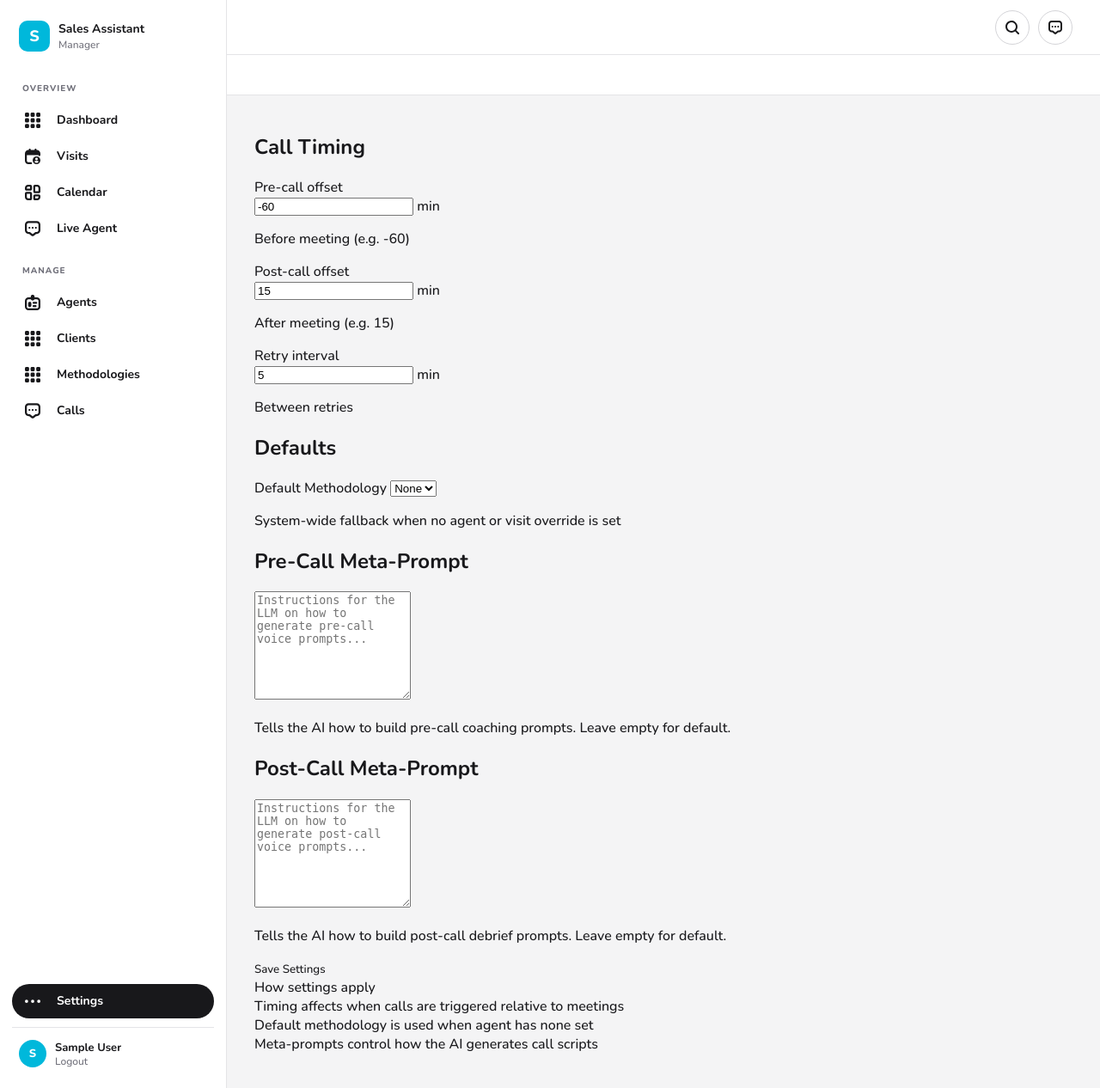
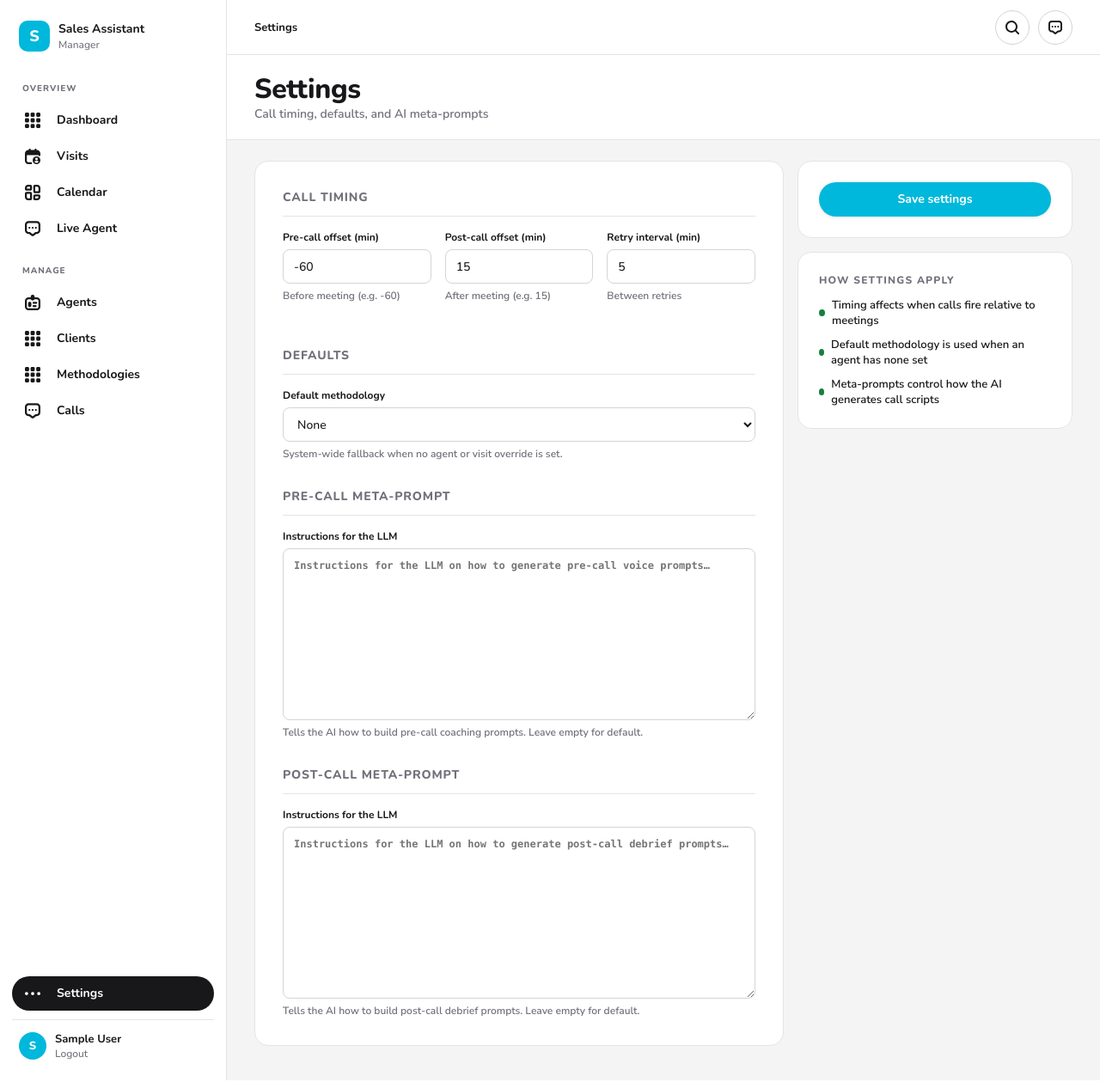
Before and after one commit to alexandruradulescu-neurony/florina-elixir, a Django app: page /manager/settings/ in a window 1280 px wide. Shown: the whole page at 86% size. Run offline with Django 4.2, Linux system fonts and the light colour scheme; the visitor is signed in with stand-in values (Sample User, id 1); data comes from the database, SQL or seed files in the repository; data that the repository does not hold is empty.

Commit message:
Settings screen: restyle with form-page chrome
Single-file restyle. Replaces Tailwind classes with .form-layout +
.form-card + .form-fieldset + .form-row + .form-sidebar (same pattern
as agent_form and methodology_form).

4 fieldsets in order: Call timing (3-col grid), Defaults (methodology
select), Pre-call meta-prompt (textarea), Post-call meta-prompt
(textarea). Sidebar has Save button card + "How settings apply" card
with 3 bullet rows.

Form contract preserved: POST to voice:global_settings, csrf_token,
existing field names. No view/model/form changes.

Co-Authored-By: Claude Opus 4.7 (1M context) <noreply@anthropic.com>

```diff
--- a/voice/templates/voice/manager/settings.html
+++ b/voice/templates/voice/manager/settings.html
@@ -1,130 +1,105 @@
-{% extends 'voice/base.html' %}
+{% extends "voice/base.html" %}
+{% load static %}
 
-{% block title %}Settings - Sales Assistant{% endblock %}
+{% block title %}Settings — Sales Assistant{% endblock %}
 
-{% block page_header %}
-<div>
-    <h1 class="text-xl font-bold text-slate-900">Settings</h1>
-    <p class="text-sm text-slate-500">Call timing, defaults, and AI meta-prompts</p>
-</div>
+{% block header_utility %}
+<nav class="breadcrumb">
+    <span class="cur">Settings</span>
+</nav>
 {% endblock %}
+
+{% block display_title %}Settings{% endblock %}
+{% block display_subtitle %}<div class="sub">Call timing, defaults, and AI meta-prompts</div>{% endblock %}
 
 {% block content %}
 
 {% if form.non_field_errors %}
-<div class="mb-5 rounded-xl bg-red-50 border border-red-200 px-4 py-3">
-    {% for error in form.non_field_errors %}
-    <p class="text-sm text-red-700">{{ error }}</p>
-    {% endfor %}
+<div class="toast toast-error" style="margin-bottom:16px;">
+    {% for error in form.non_field_errors %}<span>{{ error }}</span>{% endfor %}
 </div>
 {% endif %}
 
-<form method="post" class="max-w-5xl">
+<form method="post" class="form-layout">
     {% csrf_token %}
+    <div class="form-card">
 
-    <div class="grid grid-cols-1 lg:grid-cols-3 gap-6">
-
-        <!-- Left: Timing + Defaults + Meta-Prompts -->
-        <div class="lg:col-span-2 space-y-6">
-
-            <!-- Call Timing -->
-            <div class="bg-white rounded-xl border border-slate-200 p-5">
-                <h2 class="text-sm font-semibold text-slate-500 uppercase tracking-wider mb-4">Call Timing</h2>
-                <div class="grid grid-cols-3 gap-4">
-                    <div>
-                        <label class="block text-xs font-medium text-slate-700 mb-1.5">Pre-call offset</label>
-                        <div class="flex items-center gap-2">
-                            <input type="number" name="pre_call_offset_minutes" value="{{ form.pre_call_offset_minutes.value }}"
-                                class="w-full h-9 rounded-lg border border-slate-200 text-sm text-slate-700 px-3 focus:outline-none focus:ring-2 focus:ring-teal-500/30 focus:border-teal-400 text-center">
-                            <span class="text-xs text-slate-400 whitespace-nowrap">min</span>
+        <fieldset class="form-fieldset">
+            <h3>Call timing</h3>
+            <div style="display:grid;grid-template-columns:repeat(3,1fr);gap:16px;">
+                <div class="form-row">
+                    <label for="{{ form.pre_call_offset_minutes.id_for_label }}">Pre-call offset (min)</label>
+                    <input type="number" name="{{ form.pre_call_offset_minutes.name }}" id="{{ form.pre_call_offset_minutes.id_for_label }}" value="{{ form.pre_call_offset_minutes.value|default:'' }}">
+                    <span class="helptext">Before meeting (e.g. -60)</span>
+                    {% if form.pre_call_offset_minutes.errors %}<span class="field-error">{{ form.pre_call_offset_minutes.errors.0 }}</span>{% endif %}
                 </div>
-                        <p class="text-[10px] text-slate-400 mt-1">Before meeting (e.g. -60)</p>
+                <div class="form-row">
+                    <label for="{{ form.post_call_offset_minutes.id_for_label }}">Post-call offset (min)</label>
+                    <input type="number" name="{{ form.post_call_offset_minutes.name }}" id="{{ form.post_call_offset_minutes.id_for_label }}" value="{{ form.post_call_offset_minutes.value|default:'' }}">
+                    <span class="helptext">After meeting (e.g. 15)</span>
+                    {% if form.post_call_offset_minutes.errors %}<span class="field-error">{{ form.post_call_offset_minutes.errors.0 }}</span>{% endif %}
                 </div>
-                    <div>
-                        <label class="block text-xs font-medium text-slate-700 mb-1.5">Post-call offset</label>
-                        <div class="flex items-center gap-2">
-                            <input type="number" name="post_call_offset_minutes" value="{{ form.post_call_offset_minutes.value }}"
-                                class="w-full h-9 rounded-lg border border-slate-200 text-sm text-slate-700 px-3 focus:outline-none focus:ring-2 focus:ring-teal-500/30 focus:border-teal-400 text-center">
-                            <span class="text-xs text-slate-400 whitespace-nowrap">min</span>
-                        </div>
-                        <p class="text-[10px] text-slate-400 mt-1">After meeting (e.g. 15)</p>
-                    </div>
-                    <div>
-                        <label class="block text-xs font-medium text-slate-700 mb-1.5">Retry interval</label>
-                        <div class="flex items-center gap-2">
-                            <input type="number" name="retry_interval_minutes" value="{{ form.retry_interval_minutes.value }}"
-                                class="w-full h-9 rounded-lg border border-slate-200 text-sm text-slate-700 px-3 focus:outline-none focus:ring-2 focus:ring-teal-500/30 focus:border-teal-400 text-center">
-                            <span class="text-xs text-slate-400 whitespace-nowrap">min</span>
-                        </div>
-                        <p class="text-[10px] text-slate-400 mt-1">Between retries</p>
+                <div class="form-row">
+                    <label for="{{ form.retry_interval_minutes.id_for_label }}">Retry interval (min)</label>
+                    <input type="number" name="{{ form.retry_interval_minutes.name }}" id="{{ form.retry_interval_minutes.id_for_label }}" value="{{ form.retry_interval_minutes.value|default:'' }}">
+                    <span class="helptext">Between retries</span>
+                    {% if form.retry_interval_minutes.errors %}<span class="field-error">{{ form.retry_interval_minutes.errors.0 }}</span>{% endif %}
                 </div>
             </div>
-            </div>
+        </fieldset>
 
-            <!-- Default Methodology -->
-            <div class="bg-white rounded-xl border border-slate-200 p-5">
-                <h2 class="text-sm font-semibold text-slate-500 uppercase tracking-wider mb-4">Defaults</h2>
-                <div>
-                    <label class="block text-xs font-medium text-slate-700 mb-1.5">Default Methodology</label>
-                    <select name="default_methodology"
-                        class="w-full sm:w-64 h-9 rounded-lg border border-slate-200 text-sm text-slate-600 pl-3 pr-8 bg-white focus:outline-none focus:ring-2 focus:ring-teal-500/30 focus:border-teal-400">
+        <fieldset class="form-fieldset">
+            <h3>Defaults</h3>
+            <div class="form-row">
+                <label for="{{ form.default_methodology.id_for_label }}">Default methodology</label>
+                <select name="{{ form.default_methodology.name }}" id="{{ form.default_methodology.id_for_label }}">
                     <option value="">None</option>
                     {% for m in form.fields.default_methodology.queryset %}
                     <option value="{{ m.id }}" {% if form.instance.default_methodology_id == m.id %}selected{% endif %}>{{ m.name }}</option>
                     {% endfor %}
                 </select>
-                    <p class="text-[10px] text-slate-400 mt-1.5">System-wide fallback when no agent or visit override is set</p>
+                <span class="helptext">System-wide fallback when no agent or visit override is set.</span>
+                {% if form.default_methodology.errors %}<span class="field-error">{{ form.default_methodology.errors.0 }}</span>{% endif %}
             </div>
+        </fieldset>
+
+        <fieldset class="form-fieldset">
+            <h3>Pre-call meta-prompt</h3>
+            <div class="form-row">
+                <label for="{{ form.pre_call_meta_prompt.id_for_label }}">Instructions for the LLM</label>
+                <textarea name="{{ form.pre_call_meta_prompt.name }}" id="{{ form.pre_call_meta_prompt.id_for_label }}" style="min-height:200px;font-family:ui-monospace,Menlo,monospace;font-size:12px;line-height:1.5;" placeholder="Instructions for the LLM on how to generate pre-call voice prompts…">{{ form.pre_call_meta_prompt.value|default:'' }}</textarea>
+                <span class="helptext">Tells the AI how to build pre-call coaching prompts. Leave empty for default.</span>
+                {% if form.pre_call_meta_prompt.errors %}<span class="field-error">{{ form.pre_call_meta_prompt.errors.0 }}</span>{% endif %}
             </div>
+        </fieldset>
 
-            <!-- Pre-Call Meta-Prompt -->
-            <div class="bg-white rounded-xl border border-slate-200 p-5">
-                <h2 class="text-sm font-semibold text-slate-500 uppercase tracking-wider mb-4">Pre-Call Meta-Prompt</h2>
-                <textarea name="pre_call_meta_prompt" rows="8"
-                    class="w-full rounded-lg border border-slate-200 text-sm text-slate-700 p-3 focus:outline-none focus:ring-2 focus:ring-teal-500/30 focus:border-teal-400 font-mono text-xs leading-relaxed resize-y"
-                    placeholder="Instructions for the LLM on how to generate pre-call voice prompts...">{{ form.pre_call_meta_prompt.value|default:'' }}</textarea>
-                <p class="text-[10px] text-slate-400 mt-1.5">Tells the AI how to build pre-call coaching prompts. Leave empty for default.</p>
+        <fieldset class="form-fieldset">
+            <h3>Post-call meta-prompt</h3>
+            <div class="form-row">
+                <label for="{{ form.post_call_meta_prompt.id_for_label }}">Instructions for the LLM</label>
+                <textarea name="{{ form.post_call_meta_prompt.name }}" id="{{ form.post_call_meta_prompt.id_for_label }}" style="min-height:200px;font-family:ui-monospace,Menlo,monospace;font-size:12px;line-height:1.5;" placeholder="Instructions for the LLM on how to generate post-call debrief prompts…">{{ form.post_call_meta_prompt.value|default:'' }}</textarea>
+                <span class="helptext">Tells the AI how to build post-call debrief prompts. Leave empty for default.</span>
+                {% if form.post_call_meta_prompt.errors %}<span class="field-error">{{ form.post_call_meta_prompt.errors.0 }}</span>{% endif %}
             </div>
-
-            <!-- Post-Call Meta-Prompt -->
-            <div class="bg-white rounded-xl border border-slate-200 p-5">
-                <h2 class="text-sm font-semibold text-slate-500 uppercase tracking-wider mb-4">Post-Call Meta-Prompt</h2>
-                <textarea name="post_call_meta_prompt" rows="8"
-                    class="w-full rounded-lg border border-slate-200 text-sm text-slate-700 p-3 focus:outline-none focus:ring-2 focus:ring-teal-500/30 focus:border-teal-400 font-mono text-xs leading-relaxed resize-y"
-                    placeholder="Instructions for the LLM on how to generate post-call voice prompts...">{{ form.post_call_meta_prompt.value|default:'' }}</textarea>
-                <p class="text-[10px] text-slate-400 mt-1.5">Tells the AI how to build post-call debrief prompts. Leave empty for default.</p>
-            </div>
+        </fieldset>
 
     </div>
 
-        <!-- Right: Actions -->
-        <div>
-            <div class="bg-white rounded-xl border border-slate-200 p-5 sticky top-4">
-                <button type="submit" class="w-full h-10 rounded-lg bg-teal-500 hover:bg-teal-600 text-white text-sm font-medium transition-colors">
-                    Save Settings
-                </button>
-
-                <div class="mt-4 pt-4 border-t border-slate-100">
-                    <div class="text-[10px] text-slate-400 uppercase tracking-wider mb-2">How settings apply</div>
-                    <div class="space-y-2 text-xs text-slate-500">
-                        <div class="flex items-start gap-2">
-                            <div class="w-2 h-2 rounded-full bg-teal-500 shrink-0 mt-1"></div>
-                            <span>Timing affects when calls are triggered relative to meetings</span>
-                        </div>
-                        <div class="flex items-start gap-2">
-                            <div class="w-2 h-2 rounded-full bg-teal-500 shrink-0 mt-1"></div>
-                            <span>Default methodology is used when agent has none set</span>
-                        </div>
-                        <div class="flex items-start gap-2">
-                            <div class="w-2 h-2 rounded-full bg-teal-500 shrink-0 mt-1"></div>
-                            <span>Meta-prompts control how the AI generates call scripts</span>
+    <aside class="form-sidebar">
+        <div class="card">
+            <div class="form-actions">
+                <button type="submit" class="btn btn-primary">Save settings</button>
             </div>
         </div>
+        <div class="card">
+            <h3>How settings apply</h3>
+            <ul class="status-list">
+                <li><span class="dot on"></span>Timing affects when calls fire relative to meetings</li>
+                <li><span class="dot on"></span>Default methodology is used when an agent has none set</li>
+                <li><span class="dot on"></span>Meta-prompts control how the AI generates call scripts</li>
+            </ul>
         </div>
-            </div>
-        </div>
-
-    </div>
+    </aside>
 </form>
 
 {% endblock %}
```
Lines whose indentation alone changed are shown as unchanged.
